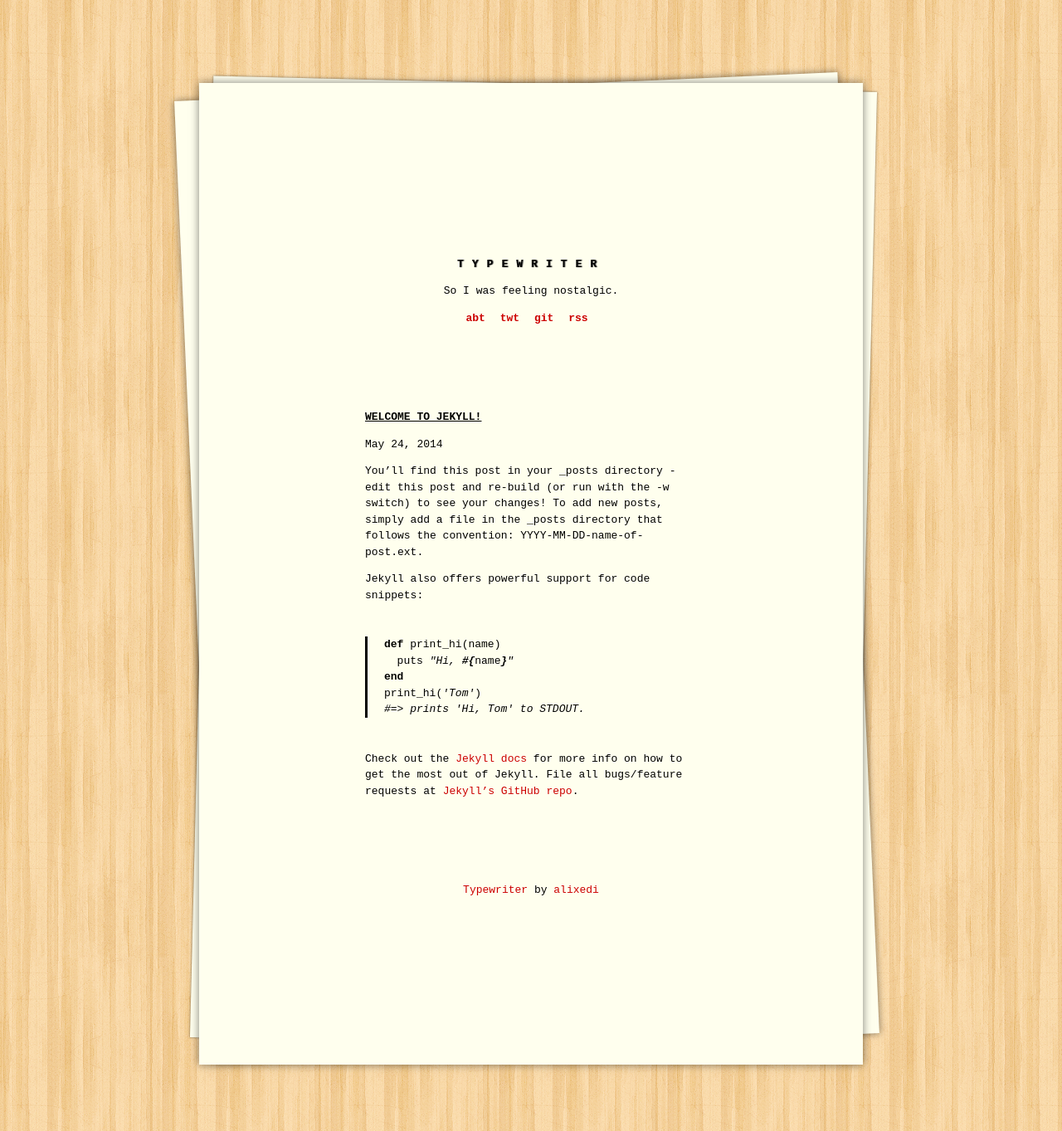
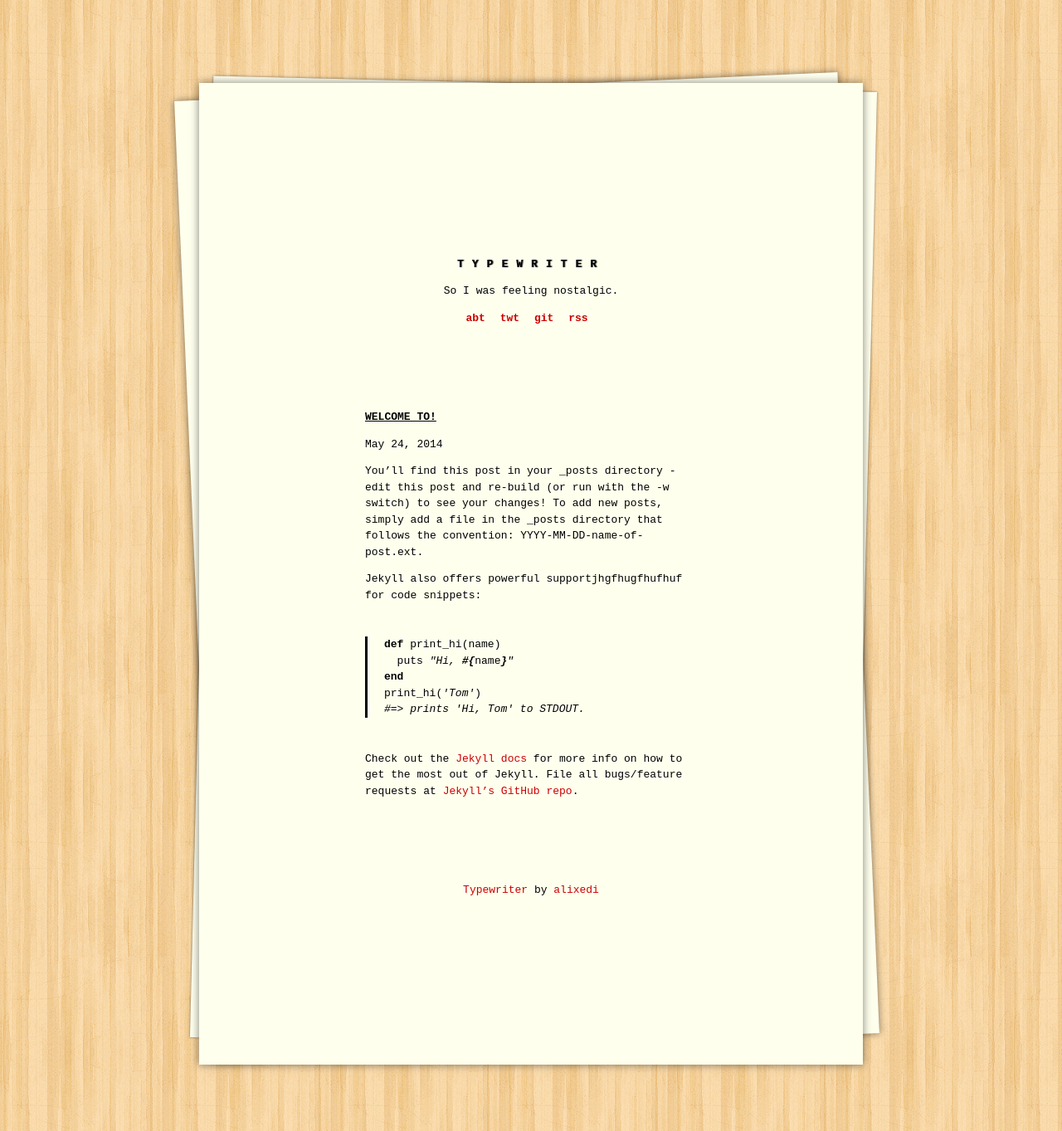
Before and after one commit to raqueldiniz/site, a Jekyll site: the page built from _posts/2014-05-24-welcome-to-jekyll.markdown, in a window 1280 px wide. Shown: the whole page at 83% size. Built offline with Jekyll 4.4.1, drawn with Linux system fonts in a browser that asks for light colours.

Commit message:
Update 2014-05-24-welcome-to-jekyll.markdown

```diff
--- a/_posts/2014-05-24-welcome-to-jekyll.markdown
+++ b/_posts/2014-05-24-welcome-to-jekyll.markdown
@@ -1,6 +1,6 @@
 ---
 layout: post
-title:  "Welcome to Jekyll!"
+title:  "Welcome to!"
 date:   2014-05-24 23:52:38
 categories: jekyll update
 ---
@@ -8,7 +8,7 @@ categories: jekyll update
 You'll find this post in your `_posts` directory - edit this post and re-build (or run with the `-w` switch) to see your changes!
 To add new posts, simply add a file in the `_posts` directory that follows the convention: YYYY-MM-DD-name-of-post.ext.
 
-Jekyll also offers powerful support for code snippets:
+Jekyll also offers powerful supportjhgfhugfhufhuf for code snippets:
 
 {% highlight ruby %}
 def print_hi(name)
```
